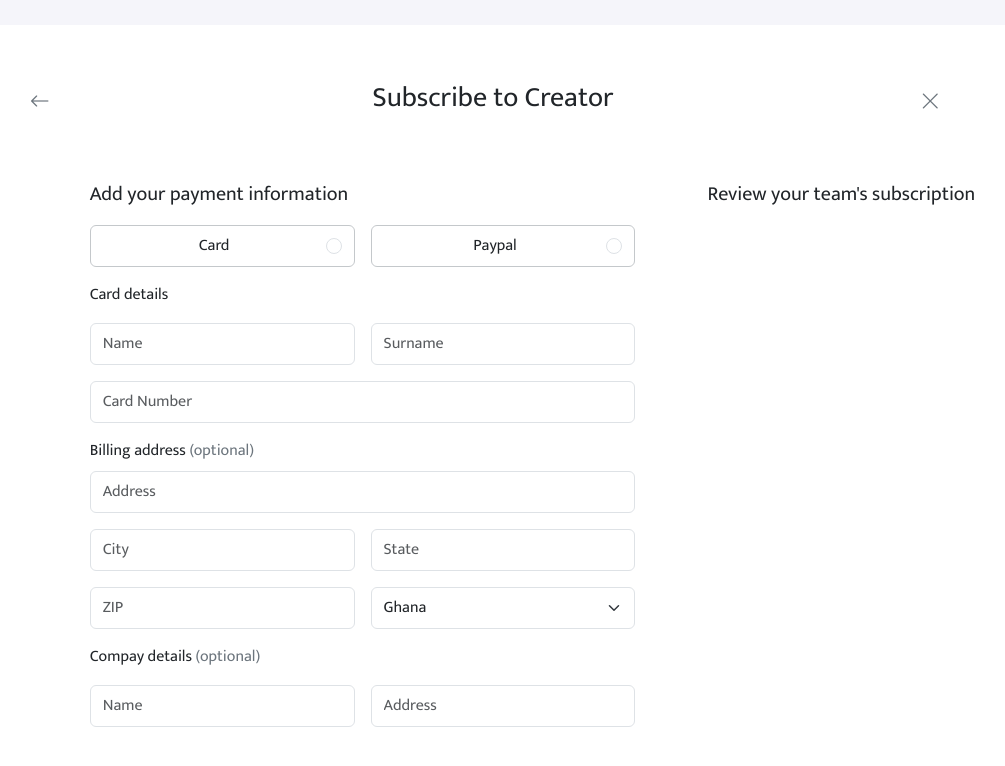
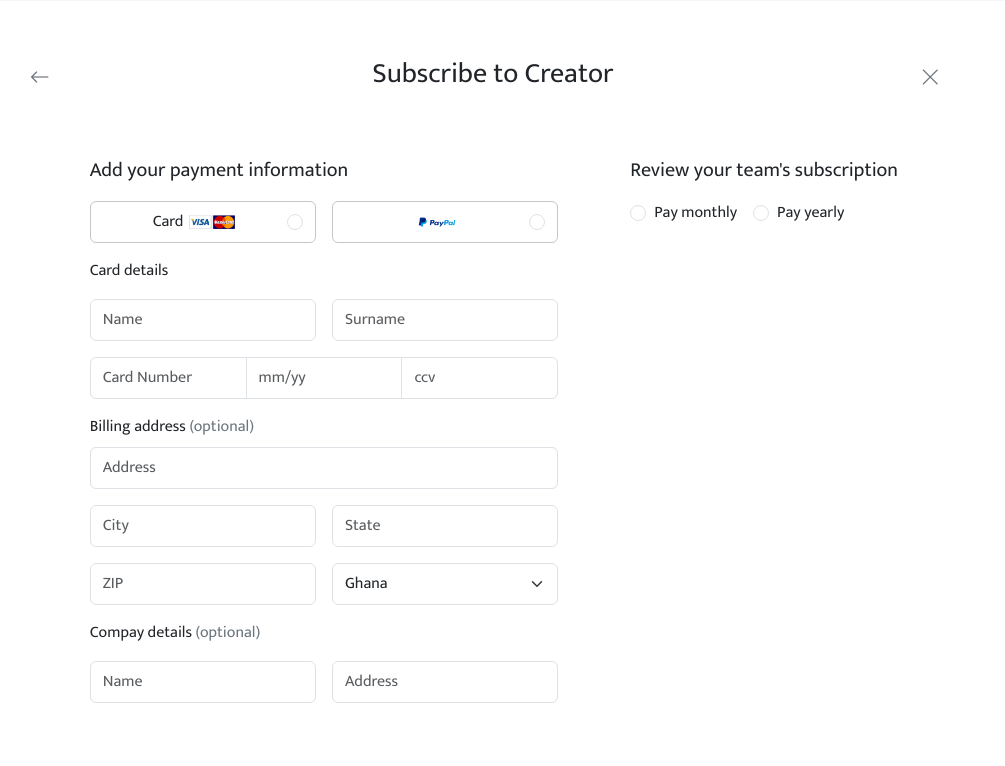
Before and after one commit to Dhrego/checkout, a React (Vite) app: page / in a window 1280 px wide. Shown: the top 766 px of the page, without its empty margins (147-1152 px from the left). Built offline with nearby package versions, Linux system fonts and the light colour scheme.

Commit message:
added radio btns to left col

```diff
--- a/src/App.jsx
+++ b/src/App.jsx
@@ -16,7 +16,7 @@ function App() {
               </a>
             </div>
           </nav>
-          <div className="container-md ms-md-5 row">
+          <div className="container-md ms-md-5 row pb-5">
             <div className="col-md me-5">
               <p className="fs-5">Add your payment information</p>
 
@@ -40,7 +40,8 @@ function App() {
                     class="btn border-secondary-subtle py-2 col form-check-label"
                     for="flexRadioDefault1"
                   >
-                    <span>Card</span>
+                    <span>Card</span>{" "}
+                    <img className="img-fluid w-25" src="card.png" alt="" />
                     <input
                       class="form-check-input float-end"
                       type="radio"
@@ -52,7 +53,12 @@ function App() {
                     class="btn border-secondary-subtle py-2 col form-check-label"
                     for="flexRadioDefault2"
                   >
-                    <span>Paypal</span>
+                    <img
+                      className="img-fluid w-25"
+                      src="paypal.png"
+                      alt=""
+                      srcset=""
+                    />
                     <input
                       class="form-check-input float-end"
                       type="radio"
@@ -81,13 +87,30 @@ function App() {
                     placeholder="Surname"
                   />
                 </div>
+
                 <div className="col-12">
-                  <input
-                    type="text"
-                    className="form-control py-2"
-                    id="inputAddress"
-                    placeholder="Card Number"
-                  />
+                  <div className="input-group">
+                    <input
+                      type="tel"
+                      inputMode="numeric"
+                      className="form-control py-2"
+                      pattern="(?:0[1-9]|1[0-2])/[0-9]{2}"
+                      maxlength="19"
+                      placeholder="Card Number"
+                    />
+                    <input
+                      type="text"
+                      className="form-control"
+                      placeholder="mm/yy"
+                      maxLength={5}
+                    />
+                    <input
+                      type="text"
+                      className="form-control"
+                      placeholder="ccv"
+                      maxLength={3}
+                    />
+                  </div>
                 </div>
                 <div className="col-12">
                   <label for="inputAddress2" className="form-label">
@@ -160,8 +183,32 @@ function App() {
                 </div>
               </form>
             </div>
-            <div className="col-4">
+            <div className="col-md-5">
               <p className="fs-5">Review your team's subscription</p>
+              <div class="form-check form-check-inline">
+                <input
+                  class="form-check-input"
+                  type="radio"
+                  name="inlineRadioOptions"
+                  id="inlineRadio1"
+                  value="option1"
+                />
+                <label class="form-check-label" for="inlineRadio1">
+                  Pay monthly
+                </label>
+              </div>
+              <div class="form-check form-check-inline">
+                <input
+                  class="form-check-input"
+                  type="radio"
+                  name="inlineRadioOptions"
+                  id="inlineRadio2"
+                  value="option2"
+                />
+                <label class="form-check-label" for="inlineRadio2">
+                  Pay yearly
+                </label>
+              </div>
             </div>
           </div>
         </div>
```
Also changed, not shown: public/card.png (added), public/paypal.png (added).
